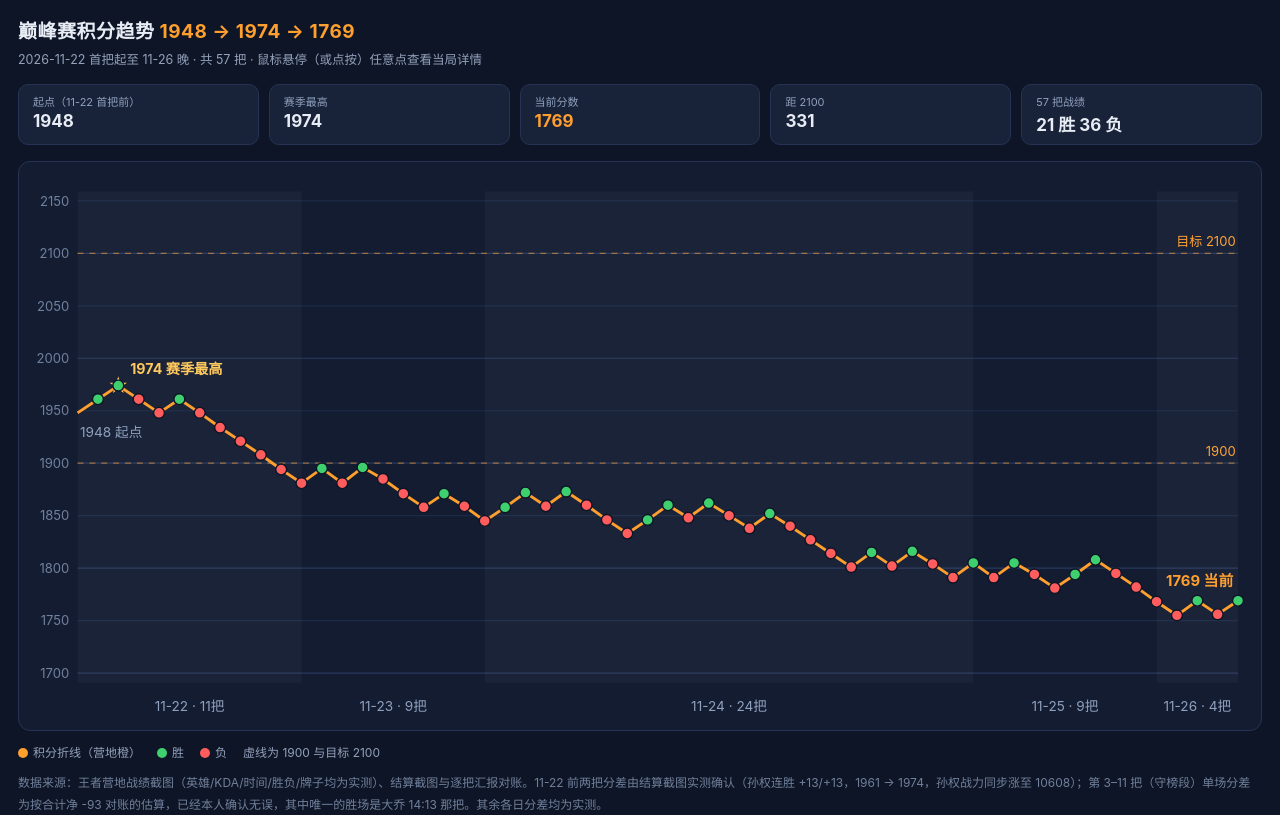
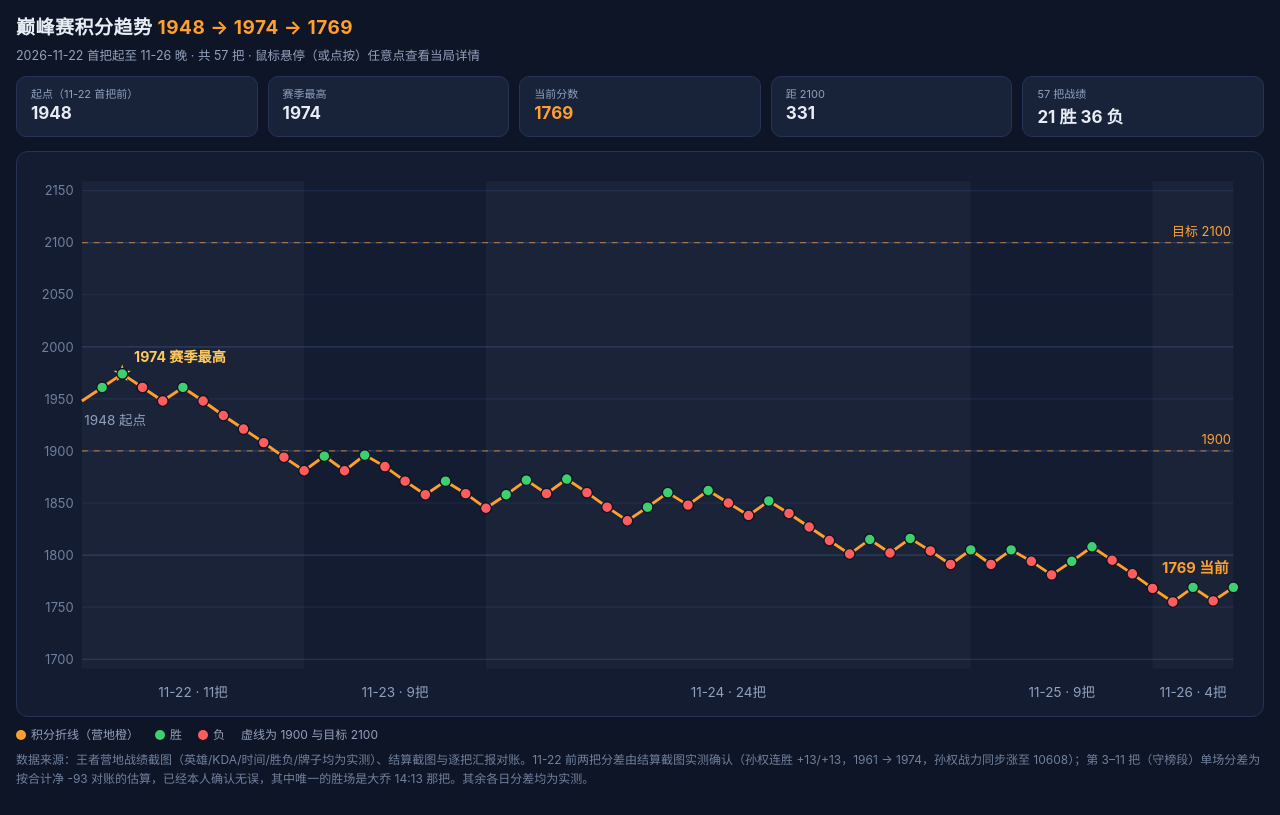
Before and after one commit to GrizzCoder/peak-trend, a plain HTML site: page index.html in a window 1280 px wide. Drawn offline with Linux system fonts and the light colour scheme.

Commit message:
Fit exactly one screen: chart shrinks to viewport height, no scrolling

```diff
--- a/index.html
+++ b/index.html
@@ -7,17 +7,17 @@
 <style>
   * { box-sizing: border-box; margin: 0; padding: 0; }
   html, body { height: 100%; }
-  body { font-family: -apple-system, "PingFang SC", "Microsoft YaHei", sans-serif; background: #0e1526; color: #e8ecf4; padding: 16px 18px 20px; display: flex; flex-direction: column; }
-  .wrap { width: 100%; flex: 1; display: flex; flex-direction: column; }
+  body { font-family: -apple-system, "PingFang SC", "Microsoft YaHei", sans-serif; background: #0e1526; color: #e8ecf4; padding: 12px 16px 12px; display: flex; flex-direction: column; }
+  .wrap { width: 100%; flex: 1; min-height: 0; display: flex; flex-direction: column; }
   h1 { font-size: 19px; font-weight: 700; letter-spacing: .5px; }
   h1 .orange { color: #ff9f2e; }
   .sub { margin-top: 6px; font-size: 12.5px; color: #93a1bb; line-height: 1.7; }
-  .stats { display: flex; flex-wrap: wrap; gap: 10px; margin: 14px 0 6px; }
+  .stats { display: flex; flex-wrap: wrap; gap: 10px; margin: 10px 0 4px; }
   .stat { background: #182238; border: 1px solid #263354; border-radius: 10px; padding: 8px 14px; min-width: 104px; flex: 1 1 0; }
   .stat .k { font-size: 11px; color: #8fa0bd; }
   .stat .v { font-size: 17px; font-weight: 700; margin-top: 2px; }
   .stat .v.down { color: #ff5d5d; } .stat .v.now { color: #ff9f2e; }
-  .chartbox { position: relative; background: #131c31; border: 1px solid #263354; border-radius: 12px; margin-top: 10px; padding: 8px 4px 2px; overflow-x: auto; -webkit-overflow-scrolling: touch; flex: 1; display: flex; }
+  .chartbox { position: relative; background: #131c31; border: 1px solid #263354; border-radius: 12px; margin-top: 10px; padding: 8px 4px 2px; overflow-x: auto; -webkit-overflow-scrolling: touch; flex: 1; min-height: 0; display: flex; }
   svg { display: block; width: 100%; min-width: 680px; height: 100%; margin: auto; }
   .pt { cursor: pointer; }
   #tip { position: absolute; pointer-events: none; opacity: 0; transition: opacity .12s; background: rgba(10,15,28,.96); border: 1px solid #ff9f2e; border-radius: 10px; padding: 10px 12px; font-size: 12.5px; line-height: 1.75; min-width: 178px; z-index: 5; box-shadow: 0 8px 24px rgba(0,0,0,.5); }
@@ -27,9 +27,9 @@
   #tip .tag { display: inline-block; background: #ff9f2e; color: #1a1206; border-radius: 4px; padding: 0 6px; font-size: 11px; font-weight: 700; margin-left: 6px; vertical-align: 1px; }
   #tip .tag.medal { background: #3d5a99; color: #dce8ff; }
   #tip .dim { color: #93a1bb; }
-  .legend { display: flex; flex-wrap: wrap; gap: 16px; margin-top: 12px; font-size: 12px; color: #93a1bb; }
+  .legend { display: flex; flex-wrap: wrap; gap: 16px; margin-top: 8px; font-size: 12px; color: #93a1bb; }
   .legend i { display: inline-block; width: 10px; height: 10px; border-radius: 50%; margin-right: 5px; vertical-align: -1px; }
-  .foot { margin-top: 12px; font-size: 12px; color: #71809c; line-height: 1.8; }
+  .foot { margin-top: 8px; font-size: 12px; color: #71809c; line-height: 1.6; }
   @media (max-width: 640px) {
     body { padding: 12px 8px 20px; }
     h1 { font-size: 16px; }
```
